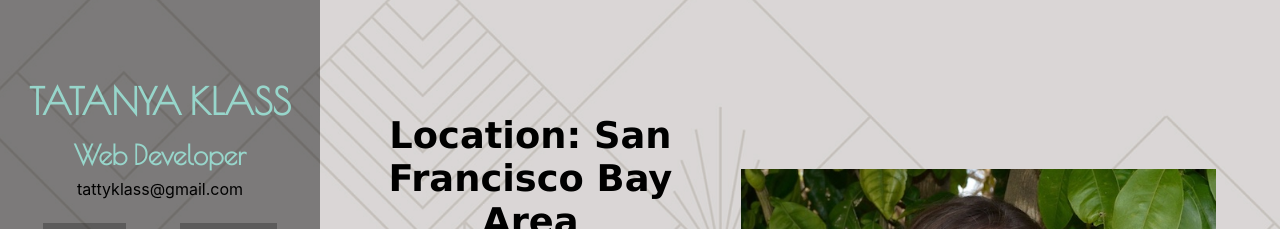
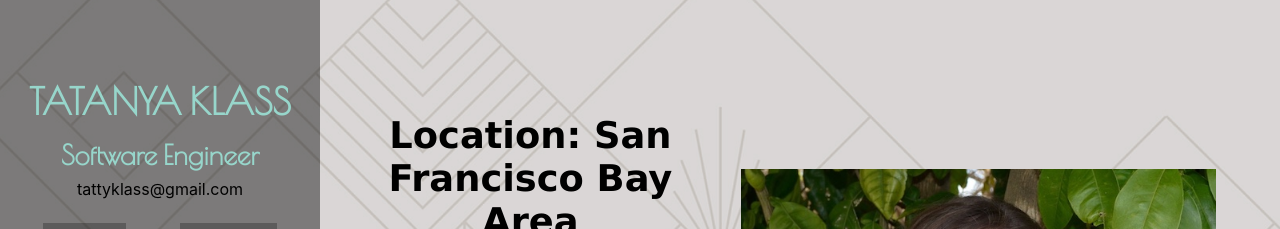
Before and after one commit to tatty-k/portfolio, a React (Create React App) app: page / in a window 1280 px wide. Shown: the top 229 px of the page. Built offline with nearby package versions, Linux system fonts and the light colour scheme.

Commit message:
small edit

```diff
--- a/src/components/NavBar/NavBar.jsx
+++ b/src/components/NavBar/NavBar.jsx
@@ -8,7 +8,7 @@ const NavBar = () => {
             <div className="NavBar-container">
                 <div className="NavBar-top-container">
                     <div className="NavBar-name">TATANYA KLASS</div>
-                    <div className="NavBar-title">Web Developer</div>
+                    <div className="NavBar-title">Software Engineer</div>
                     <div className="NavBar-email">tattyklass@gmail.com</div>
 
                     <div className="NavBar-contact-container">
```
